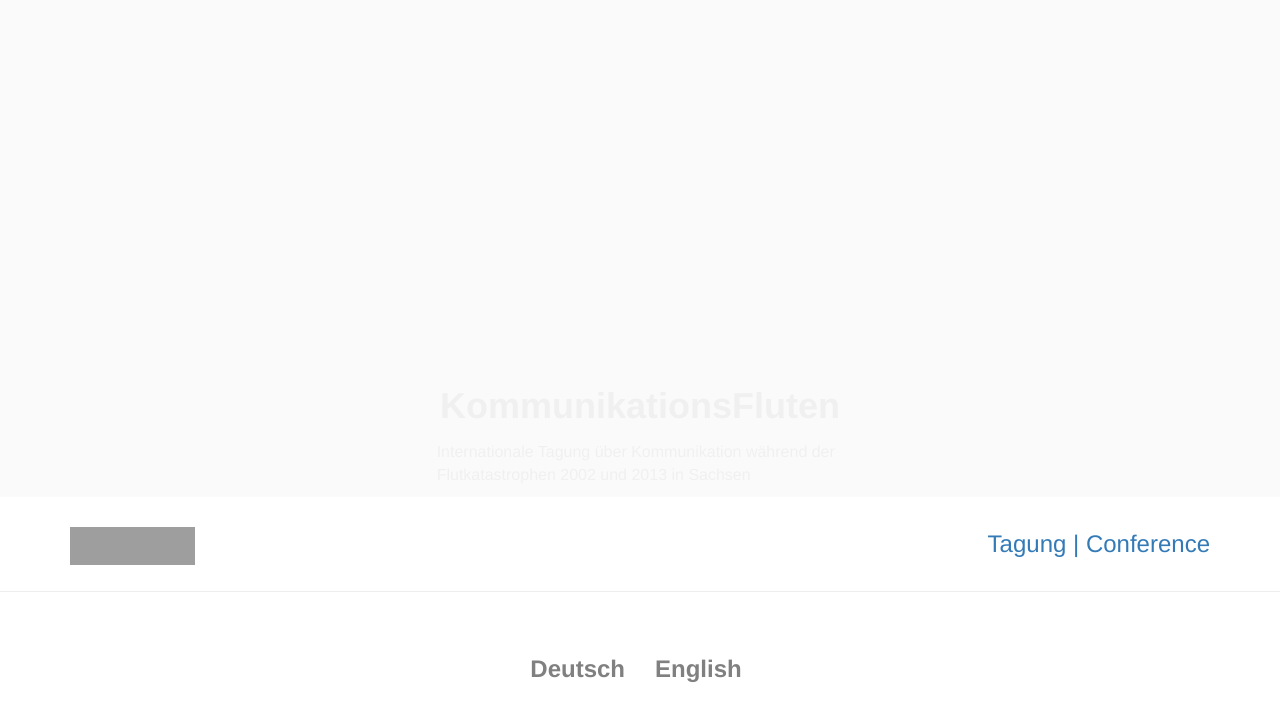
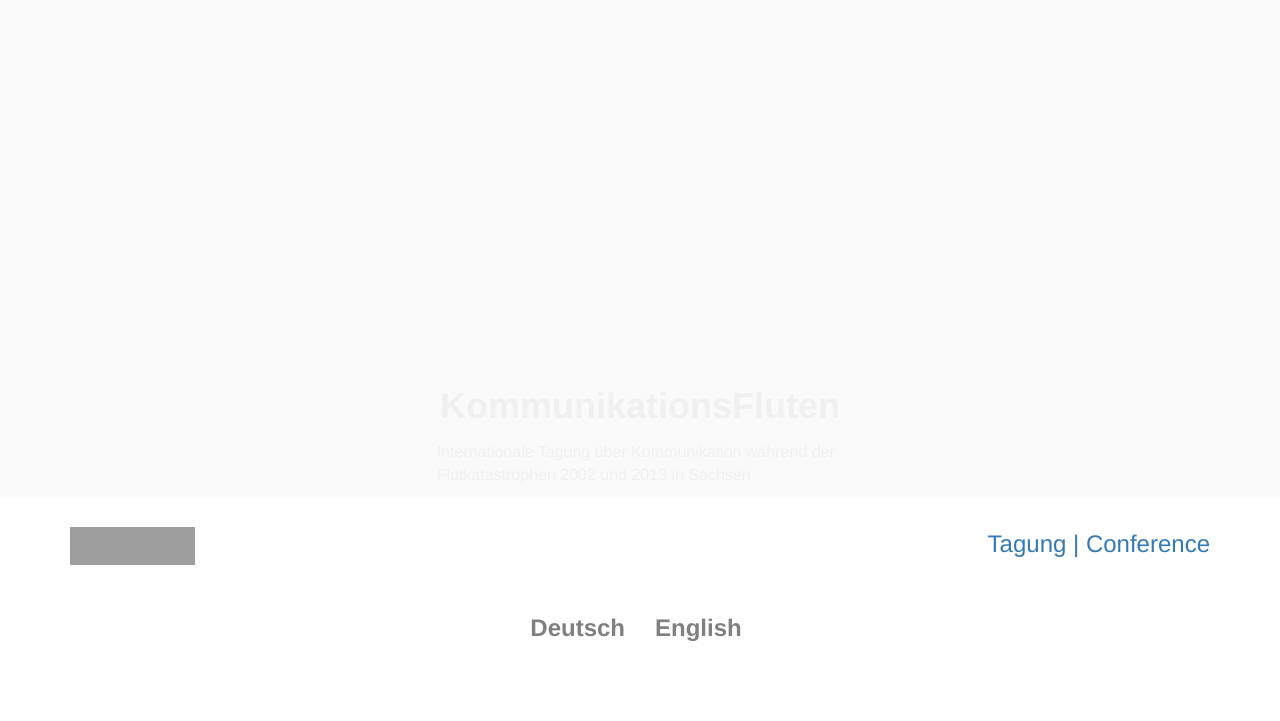
Before and after one commit to susedev/test, a Jekyll site: the page built from index.html, in a window 1280 px wide. Shown: the top 721 px of the page. Built offline with Jekyll 4.4.1, drawn with Linux system fonts in a browser that asks for light colours; nearby versions of some CDN libraries; grey boxes are pictures that could not be loaded.

Commit message:
Update home.html

```diff
--- a/_layouts/home.html
+++ b/_layouts/home.html
@@ -23,7 +23,6 @@
    </div>
  </div>
 
-<div class="content">
 
 <div class="container">
 
@@ -38,10 +37,10 @@
     </div>
   </div>
 </div>
-</div>
+
 
 <div class="footer">
-   <hr noshade="noshade" size="1" />
+
     <div class="row">
     <div class="col-md-3">
     </div>
```
